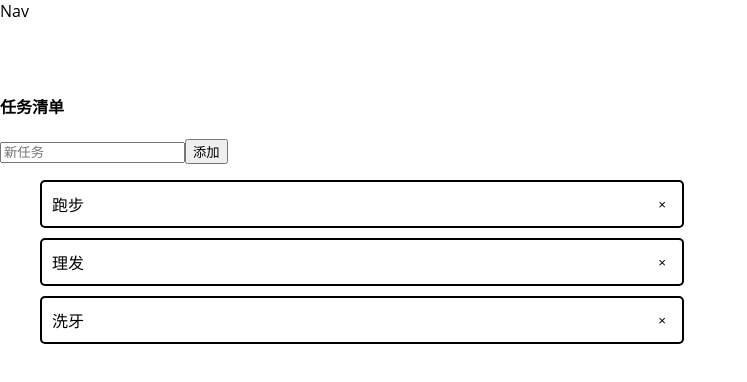
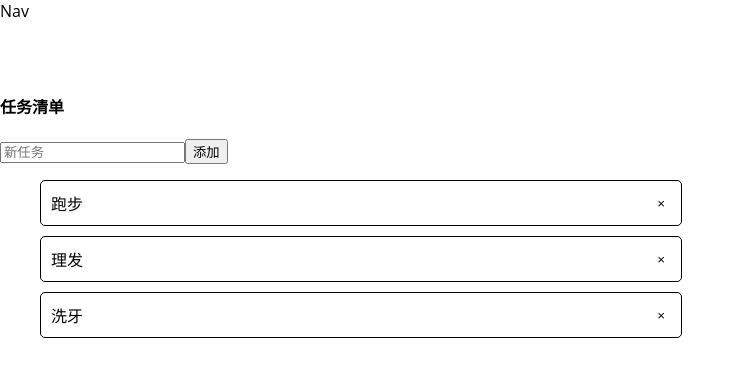
Before and after one commit to xuwenyihust/everyday-action, a React (Create React App) app: page / in a window 1280 px wide. Shown: the top 382 px of the page, without its empty margins (0-747 px from the left). Built offline with nearby package versions, Linux system fonts and the light colour scheme.

Commit message:
Update item border.

```diff
--- a/src/components/TodoItem/TodoItem.css
+++ b/src/components/TodoItem/TodoItem.css
@@ -2,7 +2,7 @@
     display: flex;
     width: 50%;
     padding: 10px;
-    border: 2px solid black;
+    border: 1px solid black;
     border-radius: 5px;
     background-color: white;
     margin-bottom: 10px;
```
